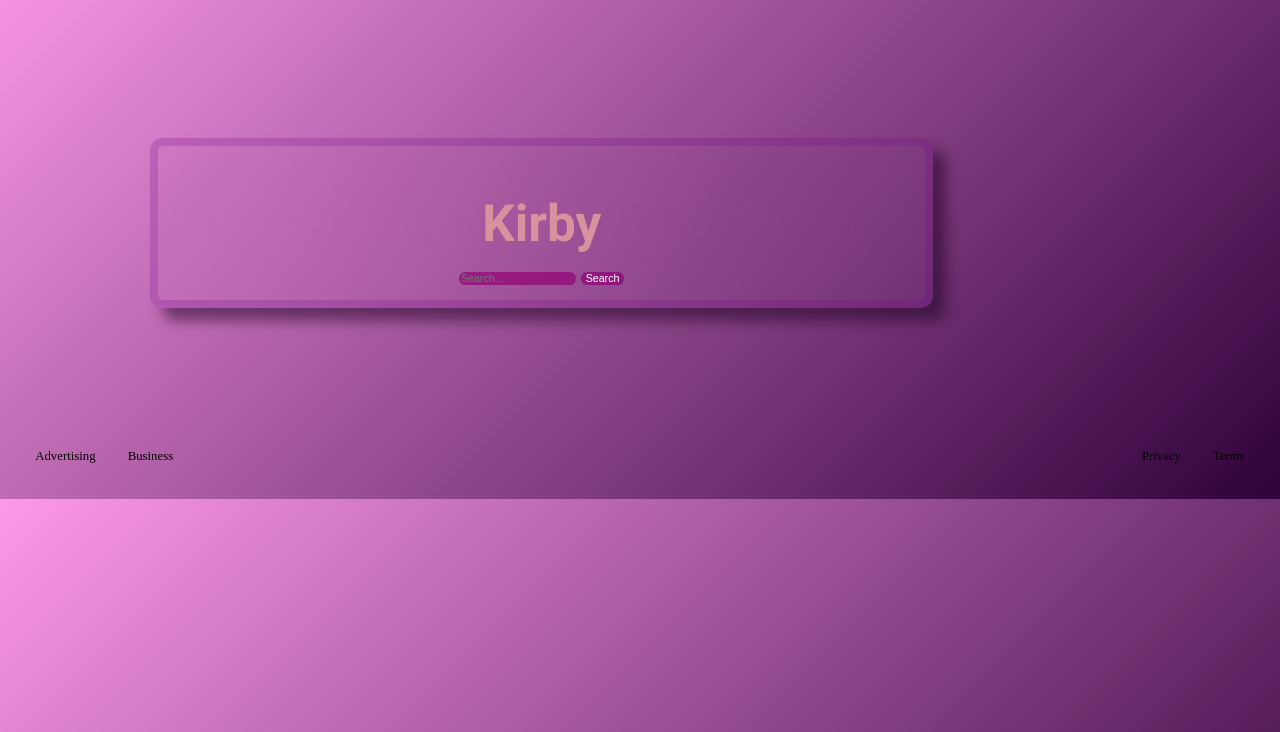
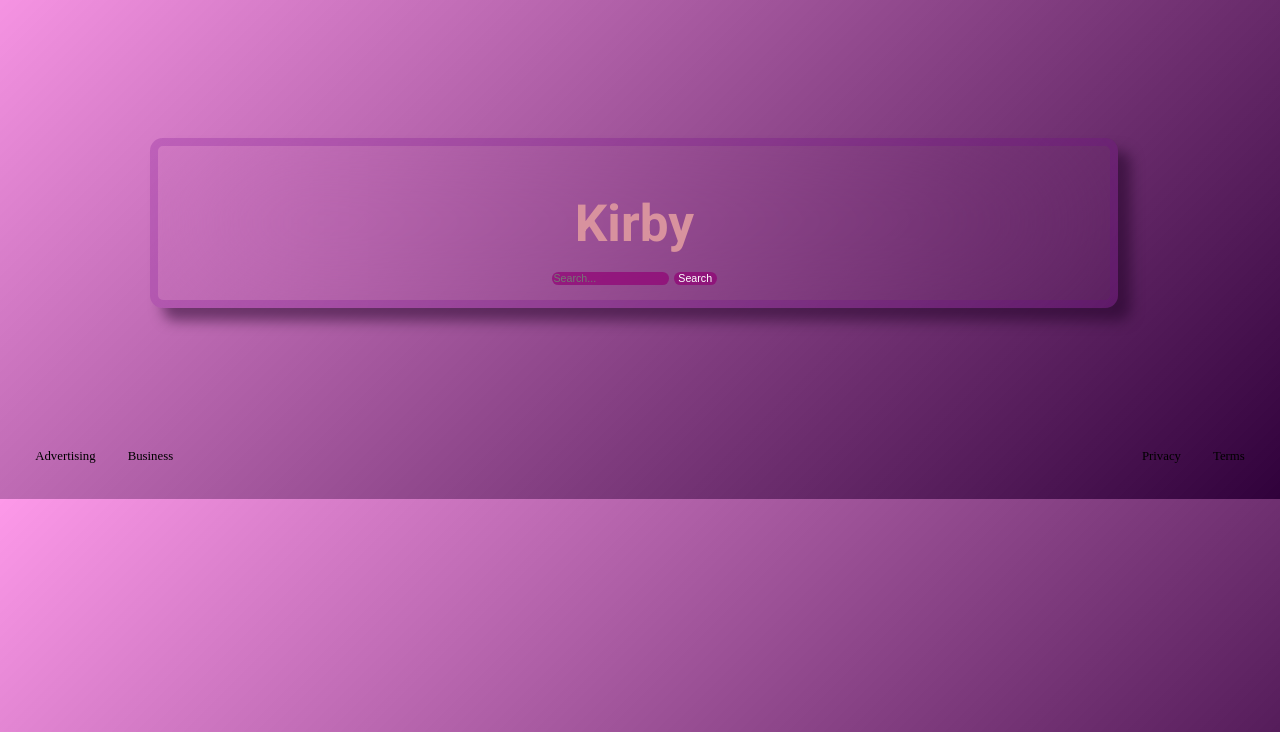
Before and after one commit to Kirby695/MyFirstWebsite, a plain HTML site: page index.html in a window 1280 px wide. Shown: the part 68-800 px from the top of the page. Drawn offline with Linux system fonts and the light colour scheme.

Commit message:
sum bugs

```diff
--- a/style.css
+++ b/style.css
@@ -24,7 +24,7 @@ body {
 }
 
 .middle-section {
-    width: 60%;
+    width: 75%;
     display: flex;
     flex-direction: column;
     align-items: center;
@@ -33,6 +33,7 @@ body {
     position: relative;
     backdrop-filter: blur(7rem);
     border-radius: 1rem;
+    border-width: 10%;
     border: 0.7rem solid rgba(115, 4, 143, 0.2);
     padding: 1rem;
     box-shadow: 1rem 1rem 1rem rgba(28, 1, 34, 0.5);
```
